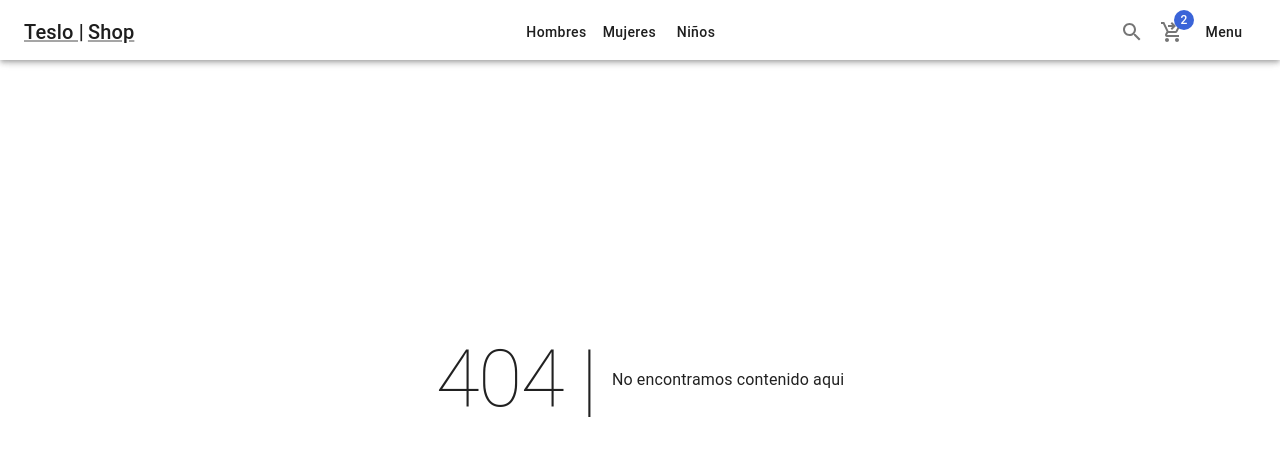
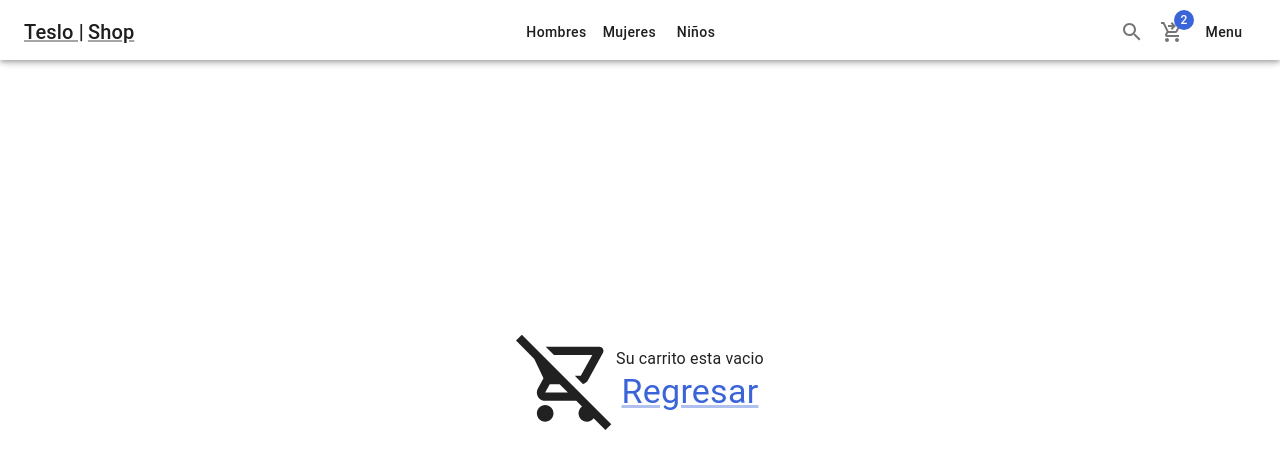
Before and after one commit to v-devOs/Nextjs-Seccion-12, a Next.js app: page /cart/empty in a window 1280 px wide. Before the commit this address had no page. Shown: the top 468 px of the page. Built offline with nearby package versions, Linux system fonts and the light colour scheme.

Commit message:
Pagina de carrito vacio

```diff
--- /dev/null
+++ b/pages/cart/empty.tsx
@@ -0,0 +1,31 @@
+import NextLink from 'next/link'
+import RemoveShoppingCartOutlined  from '@mui/icons-material/RemoveShoppingCartOutlined';
+import { ShopLayout } from '@/components/layouts';
+import { Box, Link, Typography } from '@mui/material';
+
+const EmptyPage = () => {
+  return (
+    <ShopLayout title='Carrito vacio' pageDescription='No hay carrito de compras'>
+      <Box
+        display='flex'
+        justifyContent='center'
+        alignItems='center'
+        height='calc(100vh - 200px)'
+        sx={{ flexDirection: { xs: 'column', sm: 'row'}}}
+      >
+        <RemoveShoppingCartOutlined sx={{ fontSize: 100}}/>
+        <Box display='flex' flexDirection='column' alignItems='center'>
+          <Typography >Su carrito esta vacio</Typography>
+
+          <NextLink href='/' passHref>
+            <Link typography='h4' color='secondary' component='span'>
+              Regresar
+            </Link>
+          </NextLink>
+        </Box>
+      </Box>
+    </ShopLayout>
+  )
+}
+
+export default EmptyPage;
```
